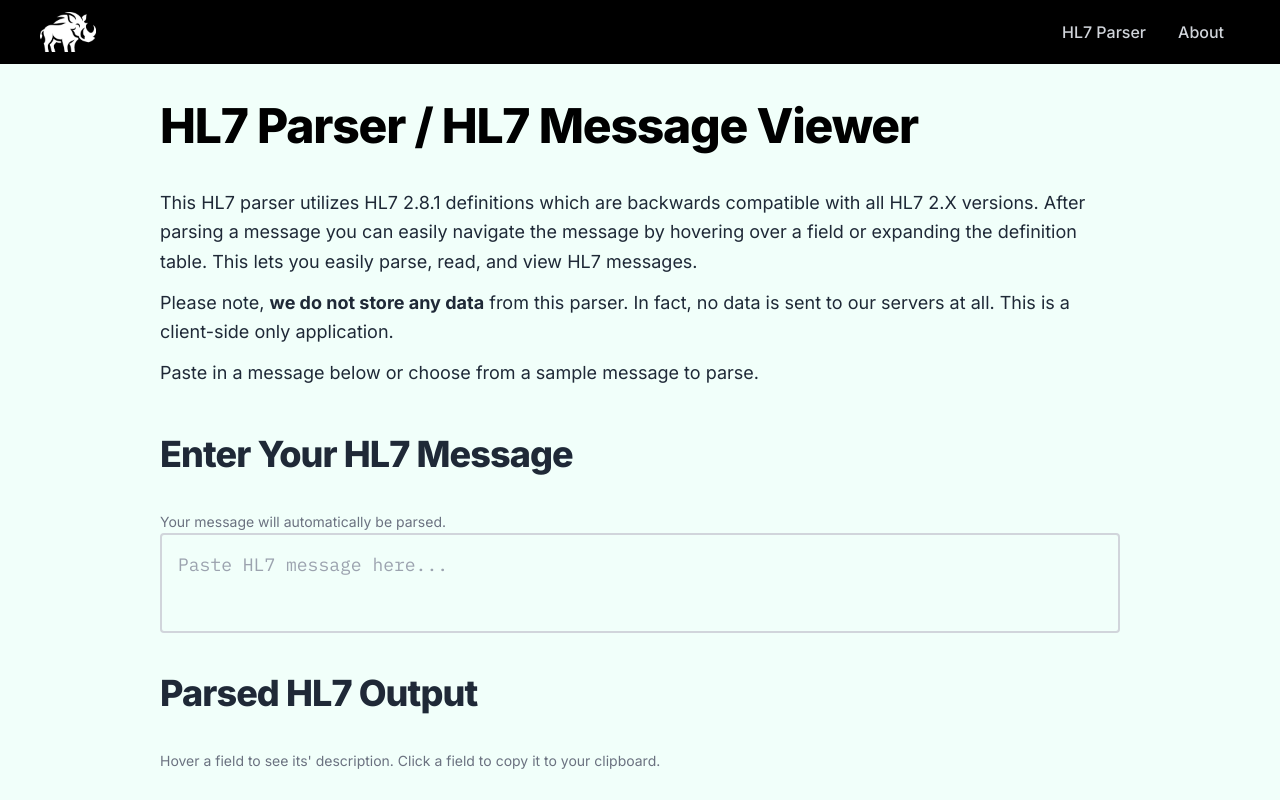
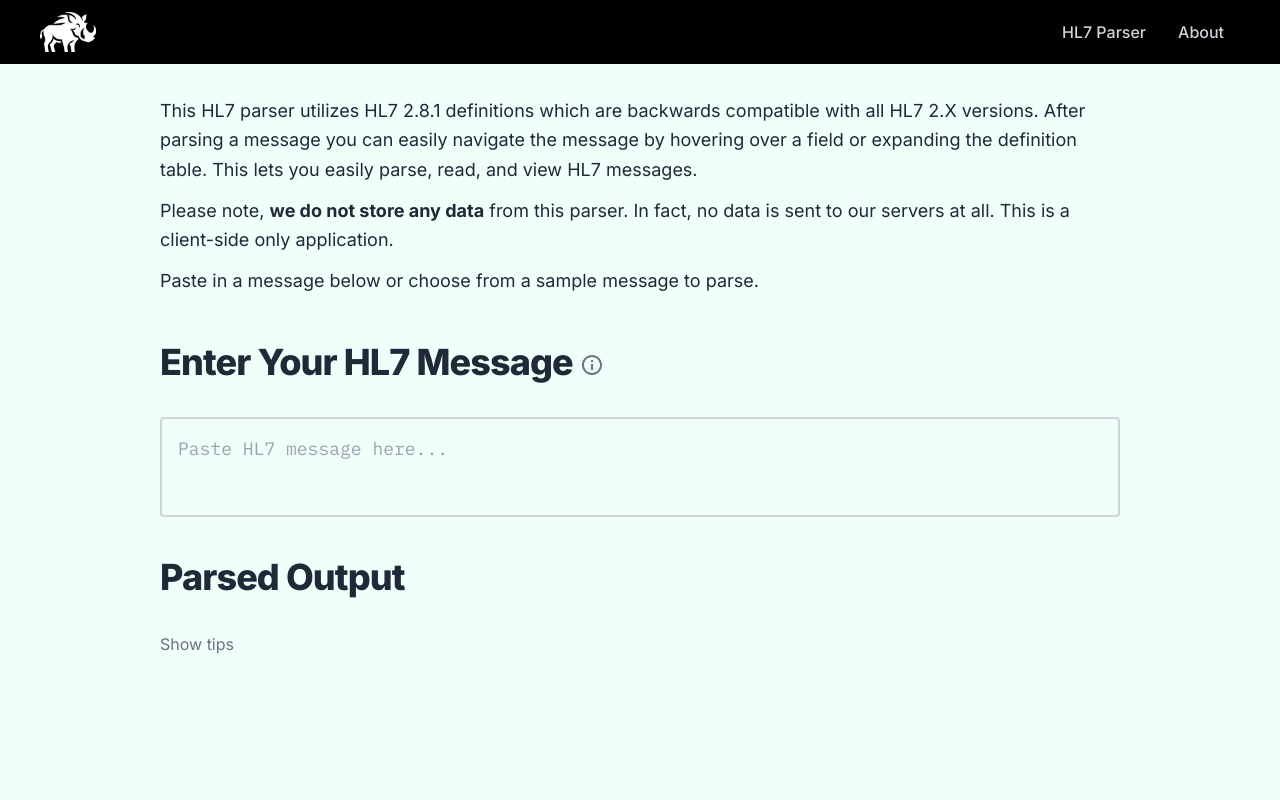
Before and after one commit to kyleholgate/parse-hog-next, a Next.js app: page /hl7/parser in a window 1280 px wide. Built offline with nearby package versions, Linux system fonts and the light colour scheme.

Commit message:
parse form work, heading refactor

```diff
--- a/app/components/forms/HL7ParserForm.tsx
+++ b/app/components/forms/HL7ParserForm.tsx
@@ -2,9 +2,12 @@
 
 
 import React, { useState, useEffect } from 'react';
+import { MdInfoOutline } from 'react-icons/md';
+import { BsQuestionCircle } from 'react-icons/bs';
 import HL7Message from '../../models/HL7Message';
 import SegmentContainer from '../hl7/SegmentContainer';
 import Heading from '@/app/components/ui/Heading';
+import Tooltip from '@/app/components/ui/Tooltip';
 
 const HL7Parser = () => {
 
@@ -34,8 +37,11 @@ const HL7Parser = () => {
   return (
     <div className="flex flex-col items-center justify-center">
       <div className='w-full'>
-        <Heading level={2} text="Enter Your HL7 Message" />
-        <span className='text-sm text-gray-500'>Your message will automatically be parsed.</span>
+        <Heading level={2}>
+          <>
+            Enter Your HL7 Message <Tooltip content="Your message will automatically be parsed."><span><MdInfoOutline className='inline-block text-2xl text-gray-500' /></span></Tooltip>
+          </>
+        </Heading>
         <textarea
           id='hl7Input'
           className="w-full h-96 p-4 rounded text-lg ibm-plex-mono font-normal bg-background border-2 border-gray-300 text-foreground focus:border-foreground focus:outline-none focus:shadow-[0_0_5px_2px_rgba(0,0,0,0.5)]"
@@ -45,11 +51,15 @@ const HL7Parser = () => {
         />
       </div>
       <div className='w-full'>
-        <Heading level={2} text="Parsed HL7 Output" />
-        <span className='text-sm text-gray-500'>Hover a field to see its' description. Click a field to copy it to your clipboard.</span>
+        <Heading level={2}>
+          <>
+            Parsed Output
+          </>
+        </Heading>
+        <span className='text-gray-500'>Show tips</span>
         <div id='parsedOutput' className="w-full overflow-x-auto whitespace-pre-wrap ibm-plex-mono divide-y-2 text-lg">{outputs}</div>
       </div>
-    </div>
+    </div >
 
   );
 };
--- a/app/components/ui/Heading.tsx
+++ b/app/components/ui/Heading.tsx
@@ -1,6 +1,7 @@
 import React from 'react';
 
-const Heading = ({ level, text }: { level: number, text: string }) => {
+// where children is the text or React element to be displayed
+const Heading = ({ level, children }) => {
     const baseStyle = "font-extrabold text-black tracking-tight leading-tight my-8";
     let HeadingTag = `h${level}`;
 
@@ -23,7 +24,7 @@ const Heading = ({ level, text }: { level: number, text: string }) => {
             additionalStyle = "text-4xl text-gray-800";
     }
 
-    return React.createElement(HeadingTag, { className: `${baseStyle} ${additionalStyle}` }, text);
+    return React.createElement(HeadingTag, { className: `${baseStyle} ${additionalStyle}` }, children);
 };
 
 export default Heading;
```
